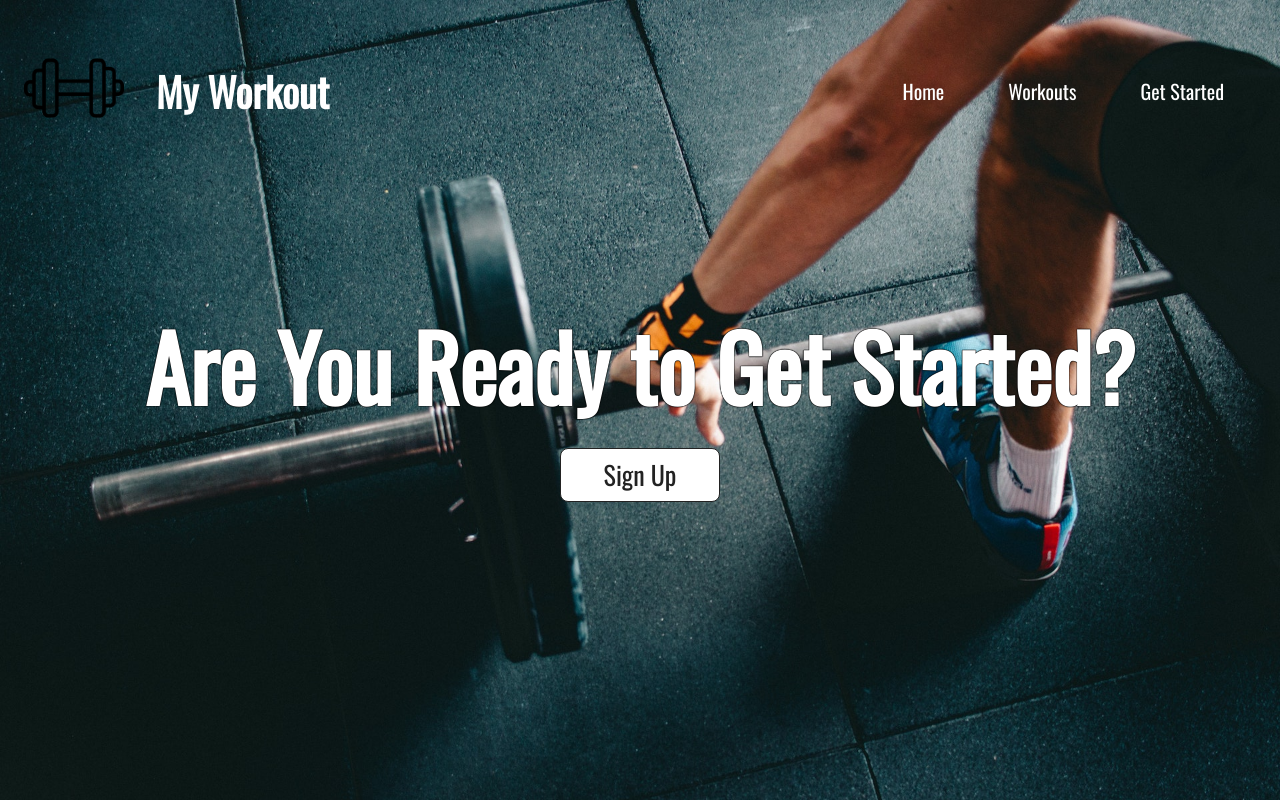
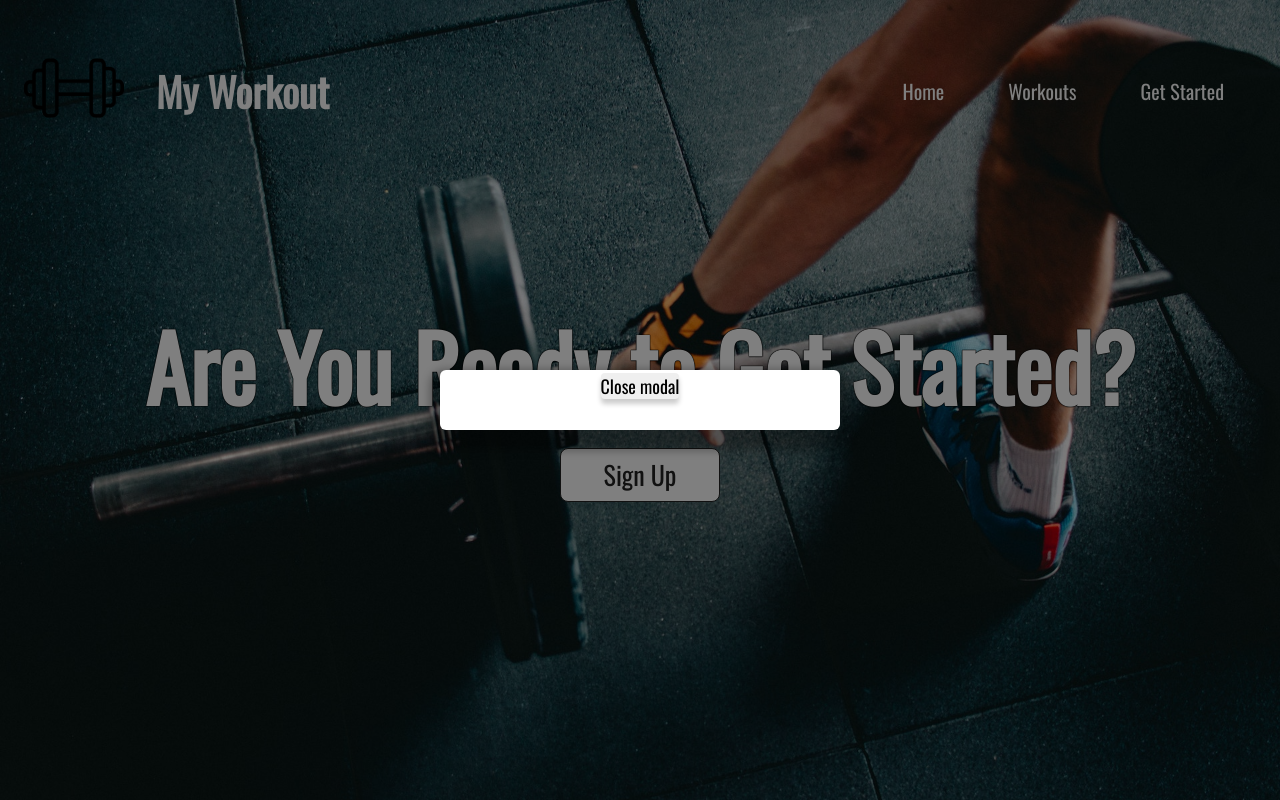
Before and after one commit to jlarafl/Workout_React, a React (Create React App) app in the folder frontend/: page / in a window 1280 px wide. Both pictures are taken after a click on the button "Sign Up". Shown: the part 1463-2263 px from the top of the page. Built offline with nearby package versions, Linux system fonts and the light colour scheme.

Commit message:
added popup for getStarted button

```diff
--- a/frontend/package.json
+++ b/frontend/package.json
@@ -14,6 +14,7 @@
     "react-router-dom": "^6.15.0",
     "react-scripts": "5.0.1",
     "react-scroll": "^1.8.9",
+    "reactjs-popup": "^2.0.5",
     "web-vitals": "^2.1.4"
   },
   "scripts": {
--- a/frontend/src/App.js
+++ b/frontend/src/App.js
@@ -1,7 +1,7 @@
 import { BrowserRouter, Routes, Route } from 'react-router-dom'
 import { useRef} from 'react'
 import { Home } from './pages/index'
-import { Navbar} from './components'
+import { Navbar } from './components'
 import { Header, Exercise, GetStarted } from './containers/imports'
 import './App.css'
 
--- a/frontend/src/containers/getStarted/GetStarted.jsx
+++ b/frontend/src/containers/getStarted/GetStarted.jsx
@@ -1,14 +1,33 @@
 import React from 'react'
+import Popup from 'reactjs-popup'
 import './getStarted.css'
-import getstarted from '../../assets/images/getstarted.jpeg'
 
 const GetStarted = () => {
+
+
     return (
         <div id="getStarted" name="getStarted" className="getStarted__container">
             <div className="getStarted__container-image">
                 <div className="getStarted__container-text">
                     <h1>Are You Ready to Get Started?</h1>
-                    <button class="getStarted__button" role="button">Sign Up</button>
+                    <Popup trigger={<button class="getStarted__button" role="button">Sign Up</button>} modal nested>
+                        {
+                            close => (
+                                <div className='modal'>
+                                    <div className='content'>
+
+                                    </div>
+                                    <div>
+                                        <button className="close-modal" onClick=
+                                            {() => close()}>
+                                            Close modal
+                                        </button>
+                                    </div>
+                                </div>
+                            )
+                        }
+
+                    </Popup>
                 </div>
             </div>
             <div className="getStarted__container-text">
--- a/frontend/src/containers/getStarted/getStarted.css
+++ b/frontend/src/containers/getStarted/getStarted.css
@@ -62,7 +62,7 @@
 .getStarted__button:active {
     background-color: #ededed;
     border-color: #000000;
-    transform: scale(.86);
+    transform: scale(.96);
 }
 
 .getStarted__button:disabled {
@@ -71,3 +71,51 @@
     cursor: not-allowed;
     opacity: 1;
 }
+
+.popup-content {
+    margin: auto;
+    font-family: var(--font-family);
+    font-size: 20px;
+    margin: 30px 0px 10px;
+    padding: 5px;
+    border: 1px solid #d7d7d7;
+    height: auto;
+    background: white;
+    display: flex;
+    justify-content: center;
+    align-items: center;
+
+}
+
+
+.modal {
+    width: 400px;
+    background: white;
+    position: fixed;
+    z-index: 3;
+    border-radius: 6px;
+    text-align: center;
+    padding: 0 30px 30px;
+    box-shadow: 0 10px 10px 10px rgba(0, 0, 0, 0.33);
+    transition-delay: 2s;
+}
+
+
+.close-modal {
+    border: 0;
+    color: black;
+    outline: none;
+    font-family: var(--font-family);
+    font-size: 18px;
+    border-radius: 4px;
+    cursor: pointer;
+    box-shadow: 0 5px 5px rgba(0, 0, 0, 0.2);
+}
+
+.popup-overlay {
+    background: rgba(0, 0, 0, .5)
+}
+
+[data-popup=tooltip].popup-overlay {
+    background: transparent
+}
```
Also changed, not shown: 1 other file (tests, documents, lock files or other folders).
